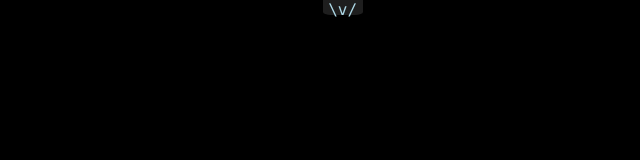
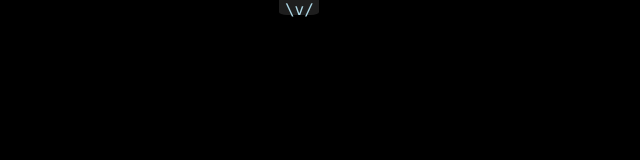
Before and after one commit to LimeeBoi/react-pong, a React (Create React App) app: page / in a window 1280 px wide. Shown: the top 160 px of the page, without its empty margins (303-943 px from the left). Built offline with nearby package versions, Linux system fonts and the light colour scheme.

Commit message:
fixed slider tab and slider body non-alignment bug

```diff
--- a/package.json
+++ b/package.json
@@ -6,6 +6,7 @@
     "@testing-library/jest-dom": "^5.16.4",
     "@testing-library/react": "^13.3.0",
     "@testing-library/user-event": "^13.5.0",
+    "http": "^0.0.1-security",
     "localforage": "^1.10.0",
     "match-sorter": "^6.3.1",
     "react": "^18.2.0",
@@ -13,7 +14,8 @@
     "react-scripts": "5.0.1",
     "serve": "^14.1.1",
     "sort-by": "^1.2.0",
-    "web-vitals": "^2.1.4"
+    "web-vitals": "^2.1.4",
+    "websocket": "^1.0.34"
   },
   "scripts": {
     "start": "react-scripts start",
--- a/src/App.css
+++ b/src/App.css
@@ -12,6 +12,8 @@
   position: absolute;
   width: 40px;
   height: 15px;
+  margin-left: 32px;
+  margin-right: 32px;
   top: 0%;
   color: lightblue;
   background-color: rgb(30, 30, 30);
--- a/src/components/App.jsx
+++ b/src/components/App.jsx
@@ -1,8 +1,8 @@
 import { BrowserRouter, Routes, Route, Link, Outlet } from 'react-router-dom';
 import '../App.css';
 import Game from './Game';
+import Slider from './Slider';
 import HelpPage from './HelpPage'
-import Slider from './Slider';
 
 function App() {
   return (
@@ -11,7 +11,7 @@
         <Route path='/' element={
           <>
             <nav className='menu'>
-              <Slider left={46} openTimeLength={.8} sliderBody={
+              <Slider left={43} openTimeLength={.8} sliderBody={
                 <>
                   <Link to='/Game' className='game-link'>Pong Game</Link>
                   <br/>
--- a/src/components/Slider.jsx
+++ b/src/components/Slider.jsx
@@ -17,7 +17,7 @@
         if (isOpen) setTimeout(() => {setYOffset(0)}, openTimeLength * 1000 - 20); // If the slider is clicked, toggle yOffset
         else setTimeout(() => {setYOffset(60)}, openTimeLength * 1000 - 20);
       }} style={{
-        left: left + 2.88 + '%',
+        left: left + '%',
         top: yOffset + 'px',
         animation: hbc ? `pull-${isOpen ? 'down' : 'up'}-slider-tab ${openTimeLength}s ease` : null, // calculate what animation to
       }}>\v/</div>
```
Also changed, not shown: 1 other file (tests, documents, lock files or other folders).
